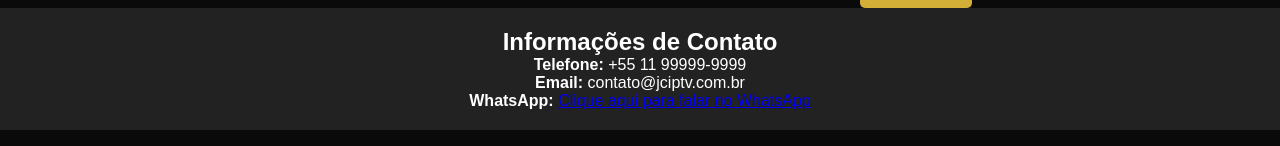
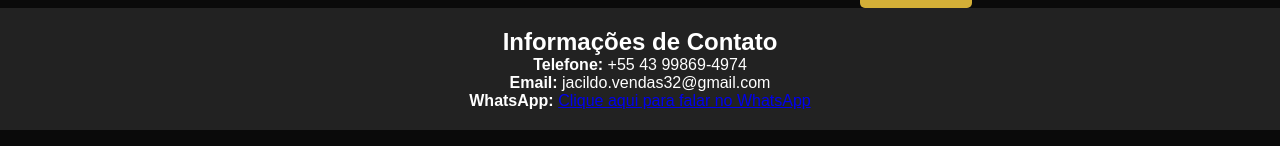
Before and after one commit to jacildo10/jcvb, a plain HTML site: page index.html in a window 1280 px wide. Shown: the part 842-988 px from the top of the page. Drawn offline with Linux system fonts and the light colour scheme.

Commit message:
Update edcção.html

```diff
--- a/index.html
+++ b/index.html
@@ -56,8 +56,8 @@
     <!-- Seção de informações de contato -->
     <section class="contact-info">
         <h2>Informações de Contato</h2>
-        <p><strong>Telefone:</strong> +55 11 99999-9999</p>
-        <p><strong>Email:</strong> contato@jciptv.com.br</p>
+        <p><strong>Telefone:</strong> +55 43 99869-4974</p>
+        <p><strong>Email:</strong> jacildo.vendas32@gmail.com</p>
         <p><strong>WhatsApp:</strong> <a href="https://wa.me/5511999999999">Clique aqui para falar no WhatsApp</a></p>
     </section>
 
```
